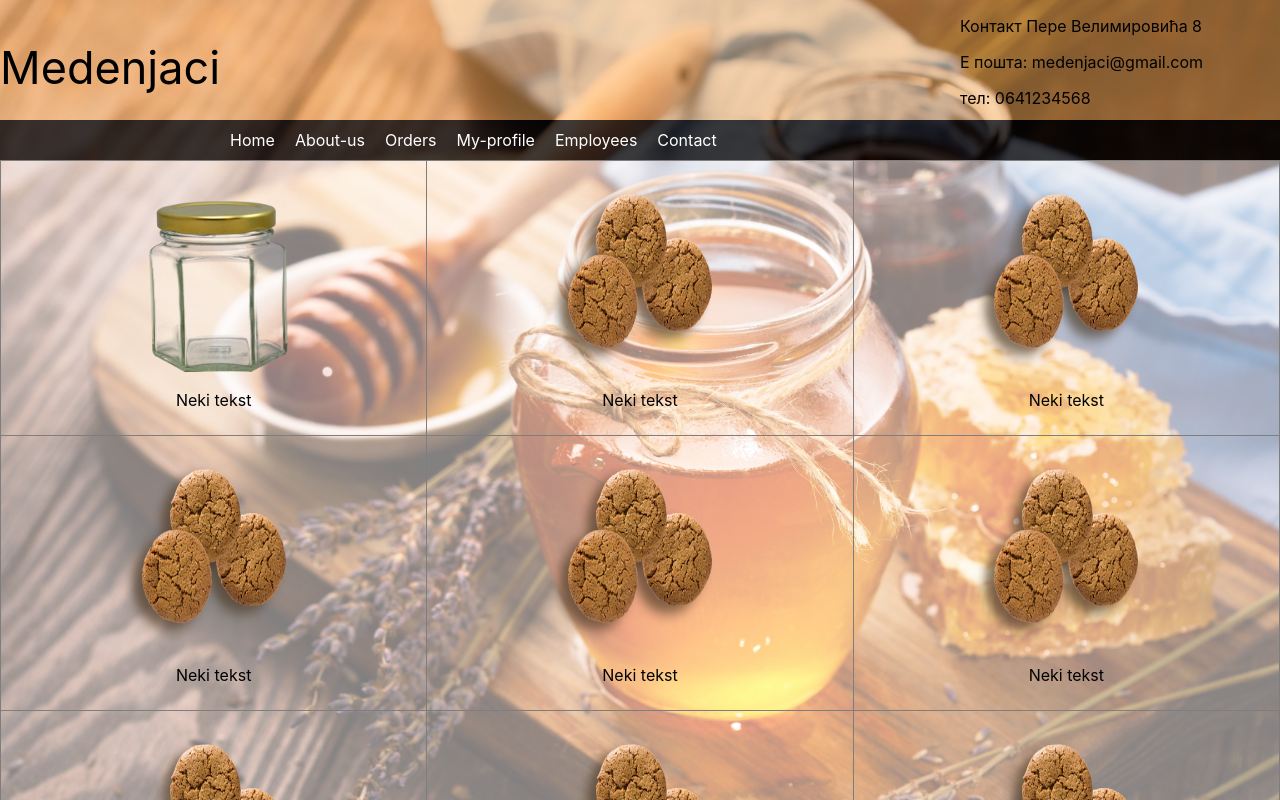
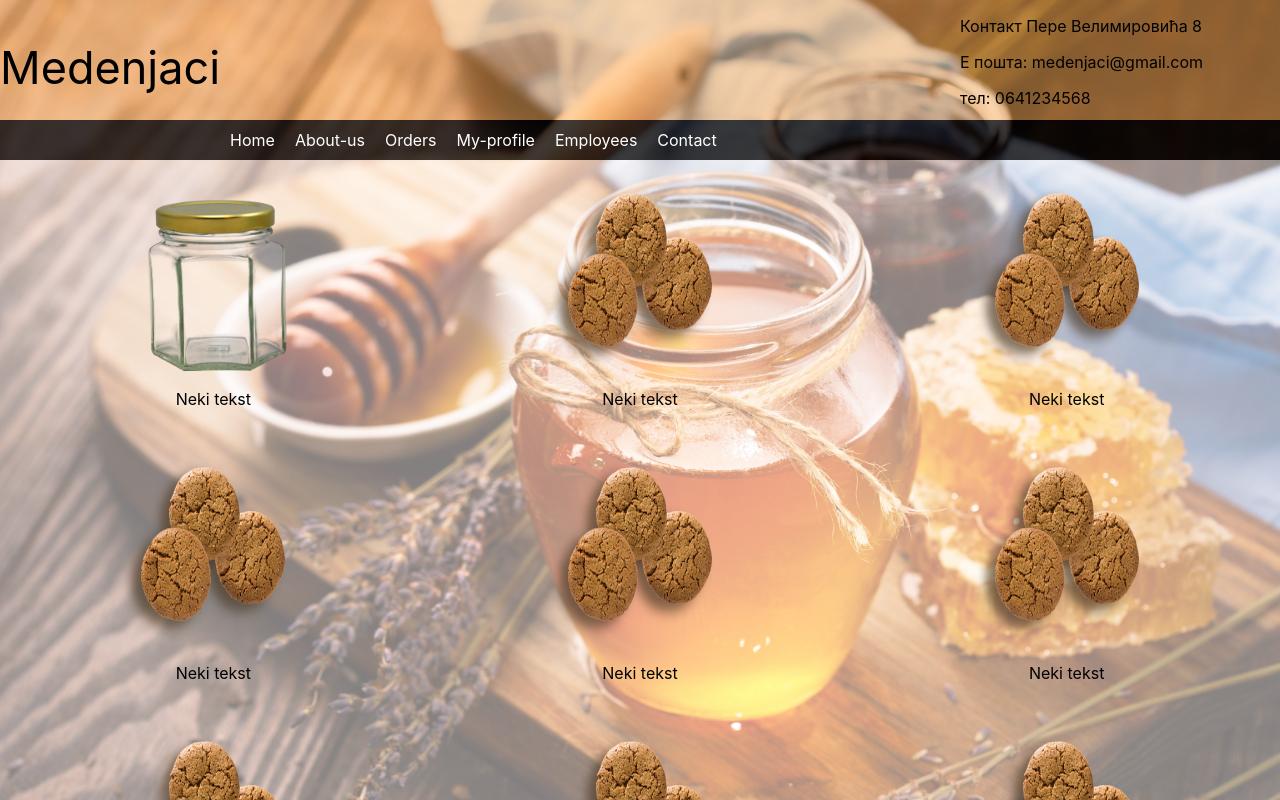
Before and after one commit to bpavle/honey-store-web, a React (Create React App) app: page /home in a window 1280 px wide. Built offline with nearby package versions, Linux system fonts and the light colour scheme.

Commit message:
Removed table borders

```diff
--- a/src/components/Contact.module.css
+++ b/src/components/Contact.module.css
@@ -26,3 +26,8 @@ textarea {
   width: 60%;
   height: 100px;
 }
+table,
+td,
+tr {
+  border-style: none;
+}
--- a/src/components/Products.module.css
+++ b/src/components/Products.module.css
@@ -3,3 +3,8 @@
   background-color: rgba(255, 255, 255, 0.5);
   overflow: auto;
 }
+table,
+td,
+tr {
+  border-style: none;
+}
```
